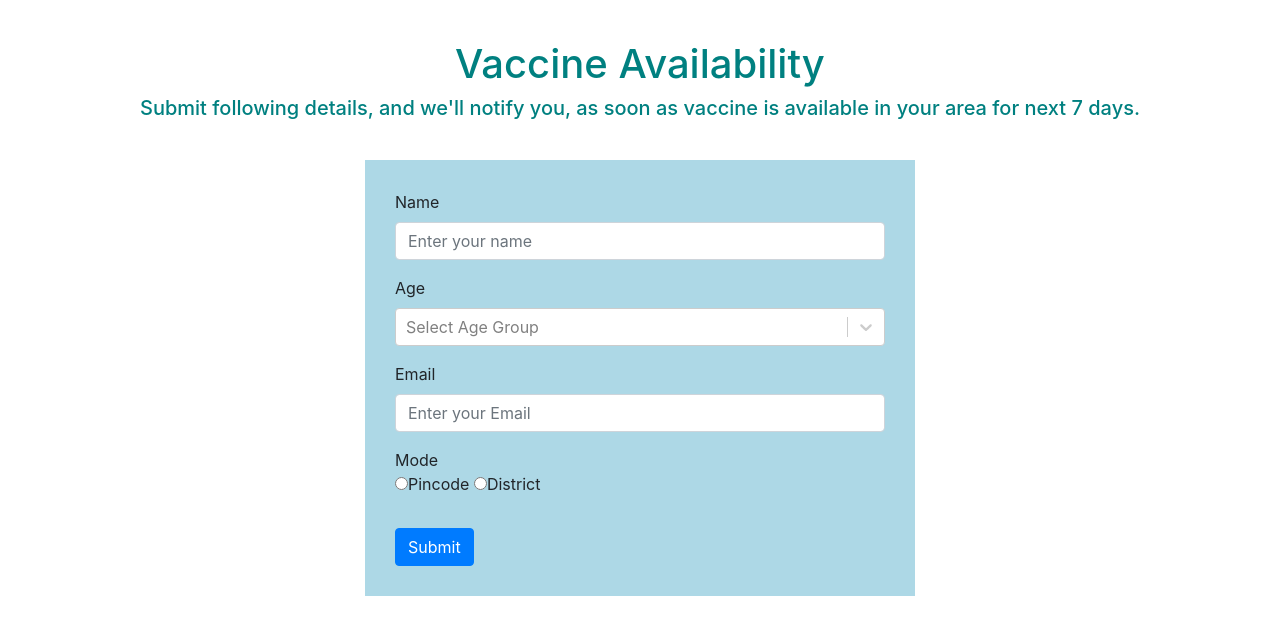
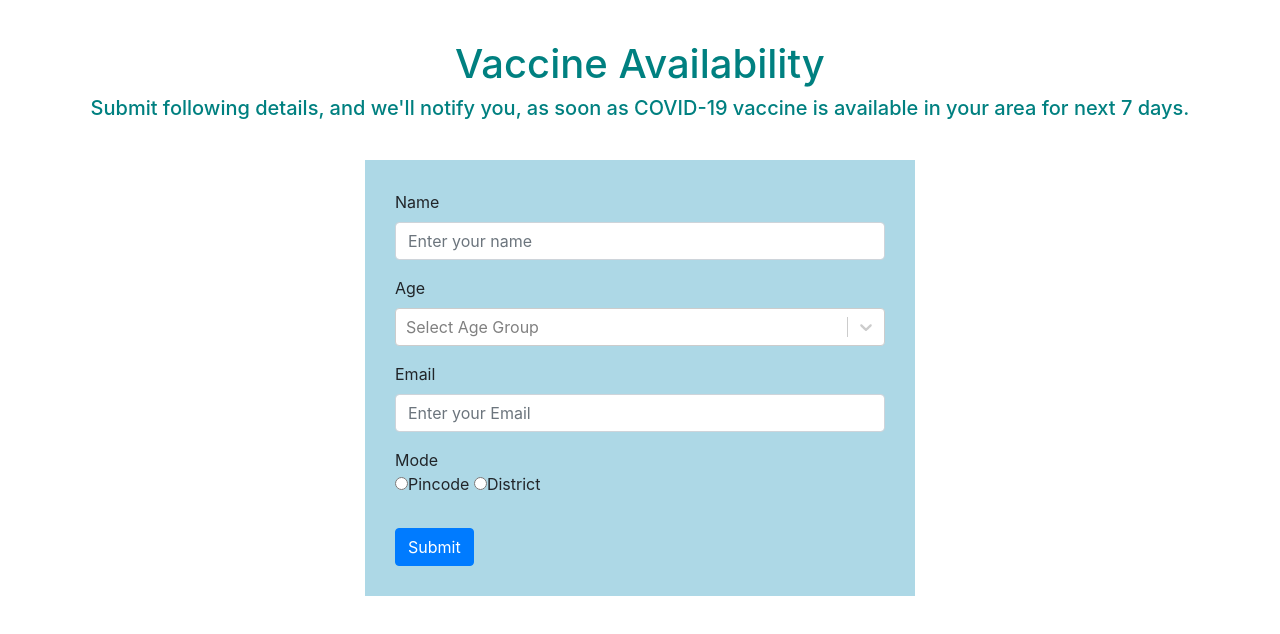
Before and after one commit to vickxy/UICovid19VaccineAvailability, a React (Create React App) app: page / in a window 1280 px wide. Shown: the top 634 px of the page. Built offline with nearby package versions, Linux system fonts and the light colour scheme.

Commit message:
heading changes

```diff
--- a/src/components/App.js
+++ b/src/components/App.js
@@ -8,7 +8,7 @@ const  App = () => {
       <div className="heading">
         <h1>Vaccine Availability</h1>
         <h5>
-          Submit following details, and we'll notify you, as soon as vaccine
+          Submit following details, and we'll notify you, as soon as COVID-19 vaccine
           is available in your area for next 7 days.
         </h5>
       </div>
```
